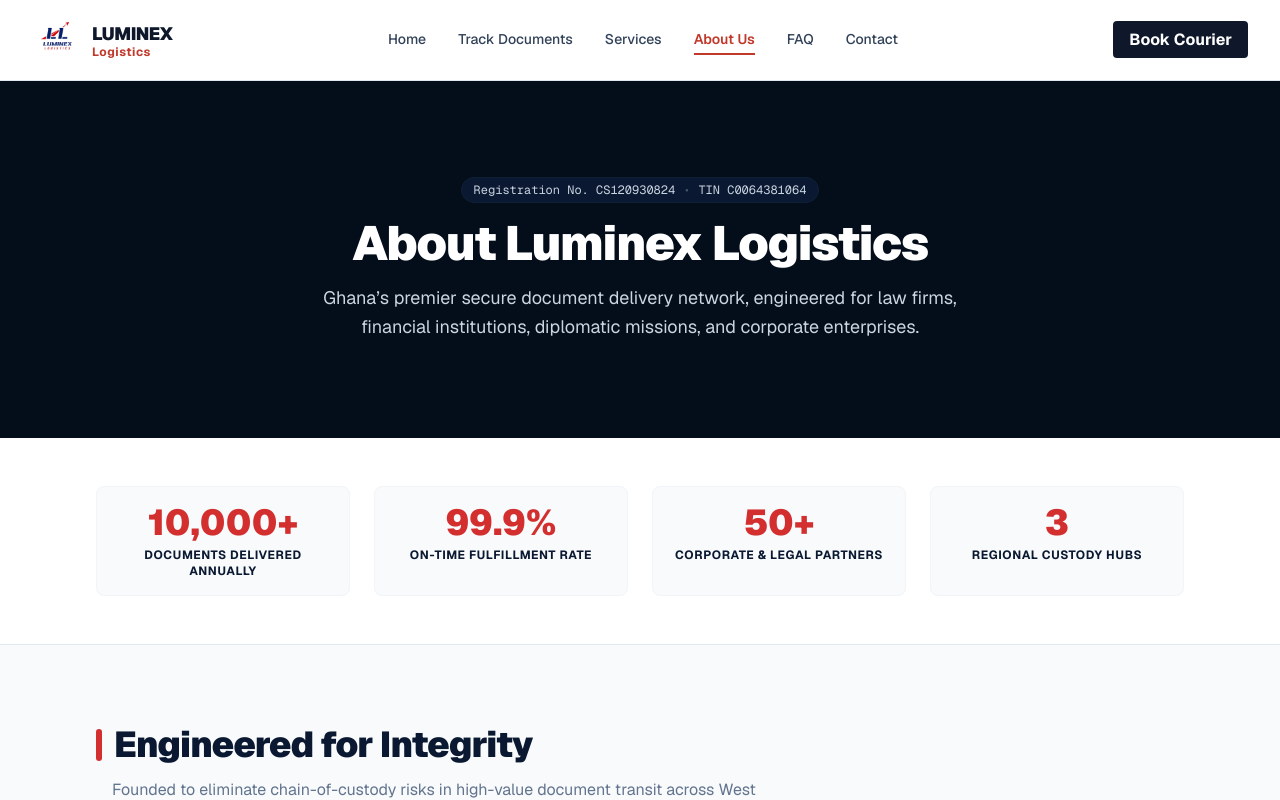
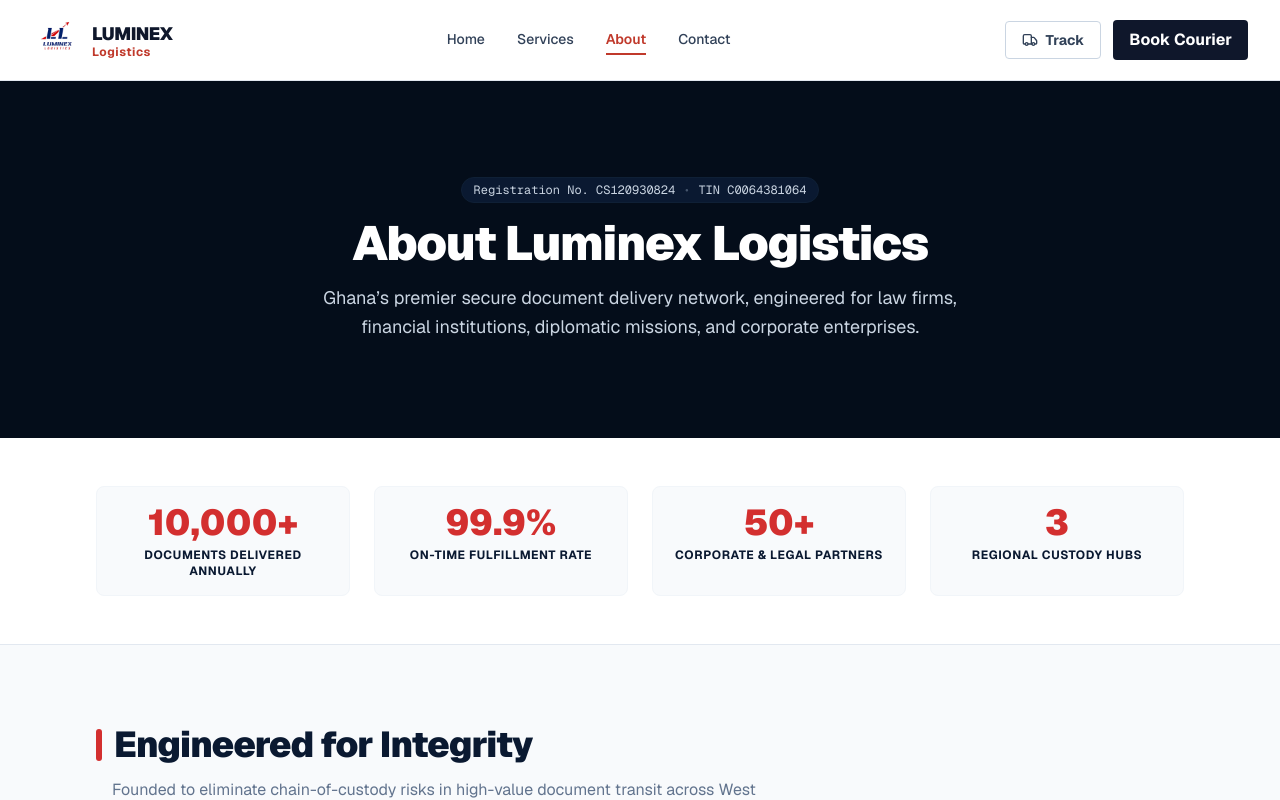
Before and after one commit to LuminAI-Platform/luminex_website, a Next.js app: page /about in a window 1280 px wide. Shown: the top 800 px of the page. Built offline with nearby package versions, Linux system fonts and the light colour scheme.

Commit message:
feat: change layout of Navbar and home page layout with section components

```diff
--- a/src/app/page.tsx
+++ b/src/app/page.tsx
@@ -2,7 +2,6 @@
 import Hero from "@/components/Hero";
 import Services from "@/components/Services";
 import Testimonials from "@/components/Testimonials";
-import Team from "@/components/Team";
 
 export default function Home() {
   return (
@@ -10,7 +9,6 @@
       <Hero />
       <Services />
       <Testimonials />
-      <Team />
     </main>
   );
 }
--- a/src/components/Navbar.tsx
+++ b/src/components/Navbar.tsx
@@ -4,13 +4,12 @@
 import Image from "next/image";
 import Link from "next/link";
 import { usePathname } from "next/navigation";
+import { Truck } from "lucide-react";
 
 const NAV_LINKS = [
   { name: "Home", href: "/" },
-  { name: "Track Documents", href: "/track" },
   { name: "Services", href: "/#services" },
-  { name: "About Us", href: "/about" },
-  { name: "FAQ", href: "/faq" },
+  { name: "About", href: "/about" },
   { name: "Contact", href: "/contact" },
 ];
 
@@ -167,8 +166,19 @@
           })}
         </nav>
 
-        {/* Desktop CTA */}
-        <div className="hidden md:block">
+        {/* Desktop CTAs */}
+        <div className="hidden md:flex items-center gap-3">
+          <Link
+            href="/track"
+            className={`inline-flex items-center gap-2 px-4 py-2 rounded font-bold text-sm border transition-colors ${
+              pathname === "/track"
+                ? "border-brand-red-600 text-brand-red-600 bg-brand-red-50"
+                : "border-slate-300 text-slate-700 hover:border-navy-900 hover:text-navy-900"
+            }`}
+          >
+            <Truck className="w-4 h-4" />
+            Track
+          </Link>
           <Link
             href="/book"
             className={`px-4 py-2 rounded font-bold text-white transition-colors ${
@@ -235,6 +245,15 @@
               </Link>
             );
           })}
+          <div className="flex flex-col gap-2 pt-2 border-t border-slate-100">
+            <Link
+              href="/track"
+              onClick={() => setIsOpen(false)}
+              className="flex items-center justify-center gap-2 border border-slate-300 text-slate-700 py-2 rounded font-bold hover:border-navy-900 hover:text-navy-900 transition-colors"
+            >
+              <Truck className="w-4 h-4" />
+              Track Document
+            </Link>
             <Link
               href="/book"
               onClick={() => setIsOpen(false)}
@@ -243,6 +262,7 @@
               Book Courier
             </Link>
           </div>
+        </div>
       )}
     </header>
   );
```
Lines whose indentation alone changed are shown as unchanged.
